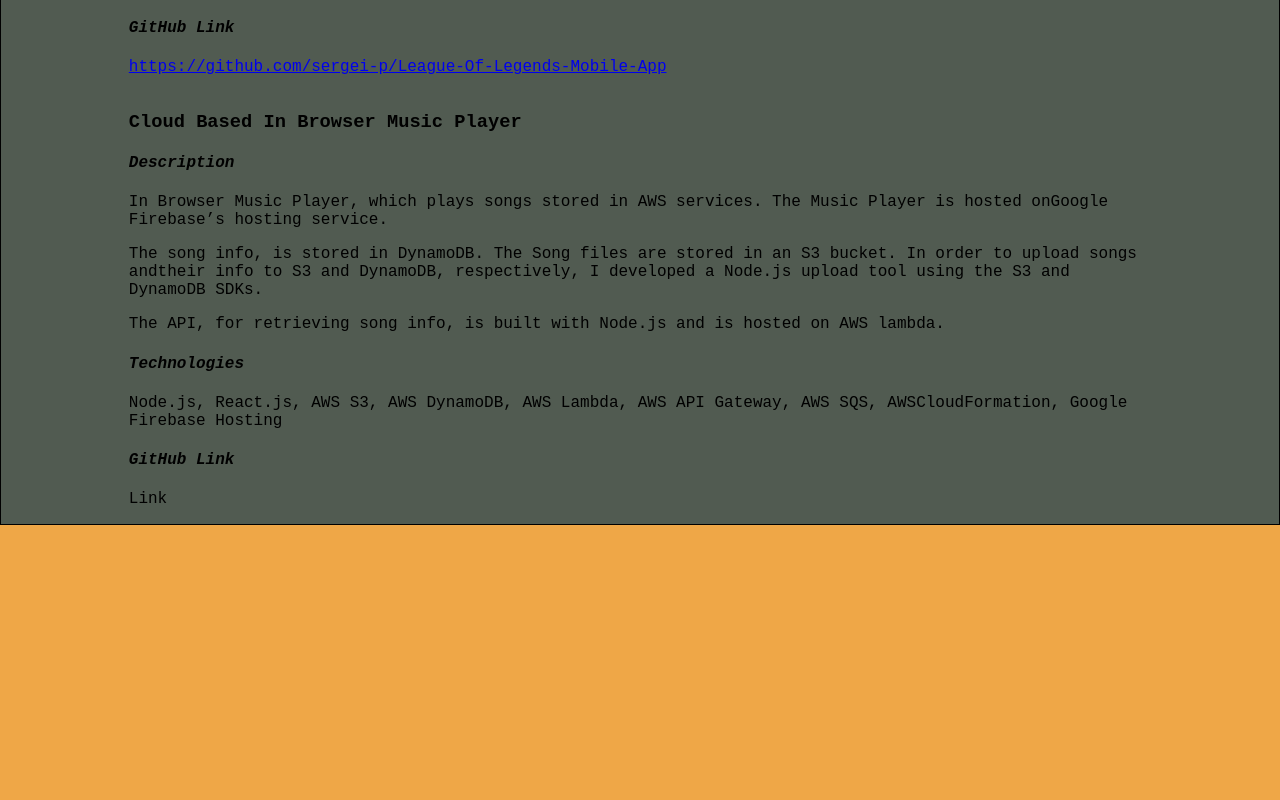
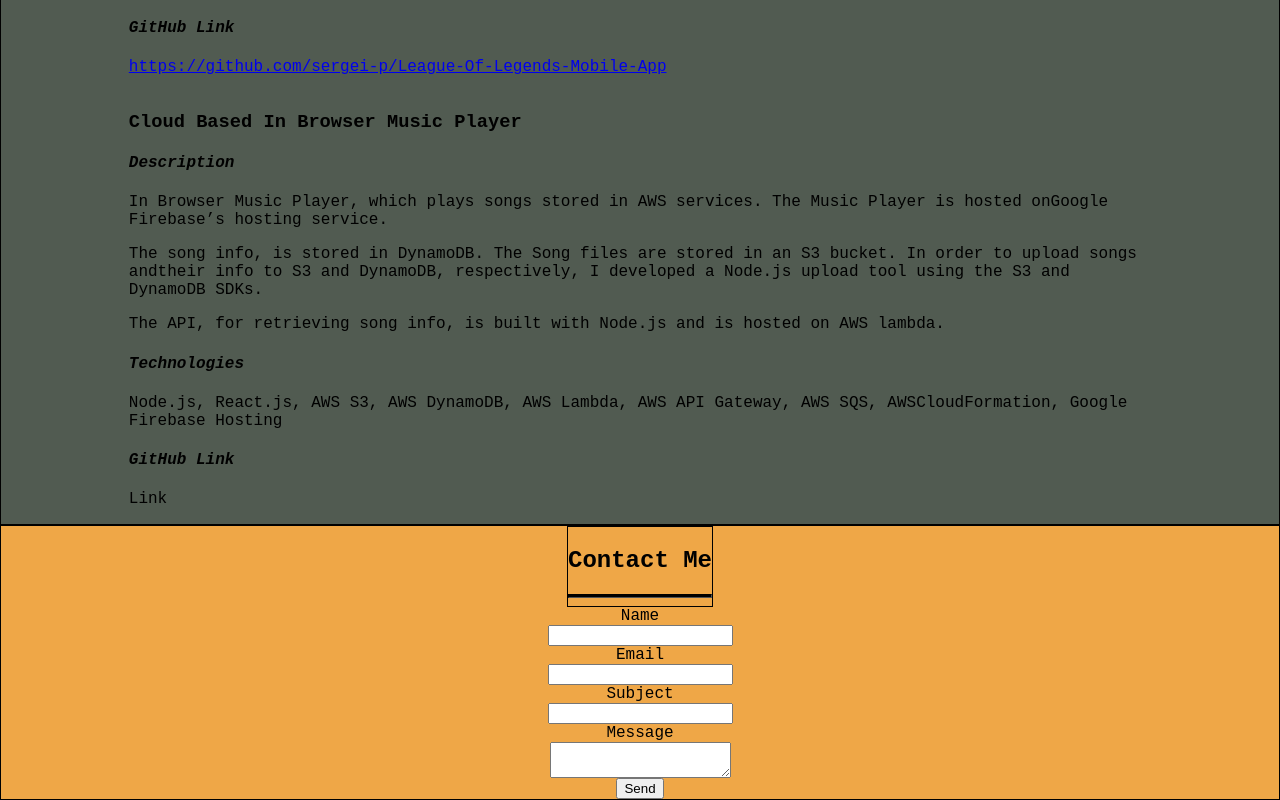
Before and after one commit to sergei-p/personal-website, a React (Create React App) app: page / in a window 1280 px wide. Shown: the part 3091-3891 px from the top of the page. Before the commit the page ends 3616 px from the top, so only its background shows below. Built offline with nearby package versions, Linux system fonts and the light colour scheme.

Commit message:
Added email functionality by creating 'Contact' component. Need to add more styling.

```diff
--- a/package.json
+++ b/package.json
@@ -6,6 +6,7 @@
     "@testing-library/jest-dom": "^5.11.4",
     "@testing-library/react": "^11.1.0",
     "@testing-library/user-event": "^12.1.10",
+    "emailjs-com": "^3.2.0",
     "node-sass": "4.14.1",
     "react": "^17.0.2",
     "react-dom": "^17.0.2",
--- a/public/index.html
+++ b/public/index.html
@@ -25,6 +25,7 @@
       Learn how to configure a non-root public URL by running `npm run build`.
     -->
     <title>React App</title>
+
   </head>
   <body>
     <noscript>You need to enable JavaScript to run this app.</noscript>
--- a/src/App.js
+++ b/src/App.js
@@ -4,7 +4,7 @@
 import AboutMe from "./components/AboutMe";
 import Experience from './components/Experience';
 import Projects from "./components/Projects";
-// import Contact from "./components/Contact";
+import Contact from "./components/Contact";
 // import Footer from "./components/Footer";
 
 function App() {
@@ -15,8 +15,8 @@
       <AboutMe/>
       <Experience/>
       <Projects/>
-      {/*<Contact/>
-      <Footer/> */}
+      <Contact/>
+      {/*<Footer/> */}
     </div>
 
 
--- a/src/components/Contact.js
+++ b/src/components/Contact.js
@@ -1,7 +1,39 @@
 import React from 'react';
+import emailjs from 'emailjs-com';
 
 function Contact() {
 
+  function sendEmail(e) {
+    e.preventDefault();
+    alert("Email Sent")
+
+    emailjs.sendForm('gmail1', 'template1', e.target, 'user_JKNffil5RARSiv5cwuX6U')
+      .then((result) => {
+        window.location.reload();
+      }, (error) => {
+        console.log(error);
+      });
+  }
+
+  return(
+    <section className="contact">
+      <div className="contactTitle">
+        <h2>Contact Me</h2>
+          <hr/>
+      </div>
+        <form className="contactForm" onSubmit={sendEmail}>
+          <label>Name</label>
+          <input type="text" name="from_name" />
+          <label>Email</label>
+          <input type="email" name="from_email" />
+          <label>Subject</label>
+          <input type="text" name="subject" />
+          <label>Message</label>
+          <textarea name="message" />
+          <input type="submit" value="Send" />
+        </form>
+    </section>
+  )
 }
 
 export default Contact;
--- a/src/scss/style.scss
+++ b/src/scss/style.scss
@@ -177,9 +177,29 @@
   }
 }
 
+.contact {
+  display: flex;
+  flex-direction: column;
+  align-items: center;
+  background-color: #EFA747;
+  border: 1px solid #000000;
 
-// .navContainer {
-//   width: 200px;
-//   height: 200px;
-//   border: 1px solid blue;
-// }
+  .contactTitle {
+
+    border: 1px solid #000000;
+
+    hr {
+
+      height: 2px;
+      background-color: #000000;
+      border-color: #000000;
+    }
+  }
+
+  form {
+    display: flex;
+    flex-direction: column;
+    align-items: center;
+  }
+
+}
```
Also changed, not shown: 1 other file (tests, documents, lock files or other folders).
